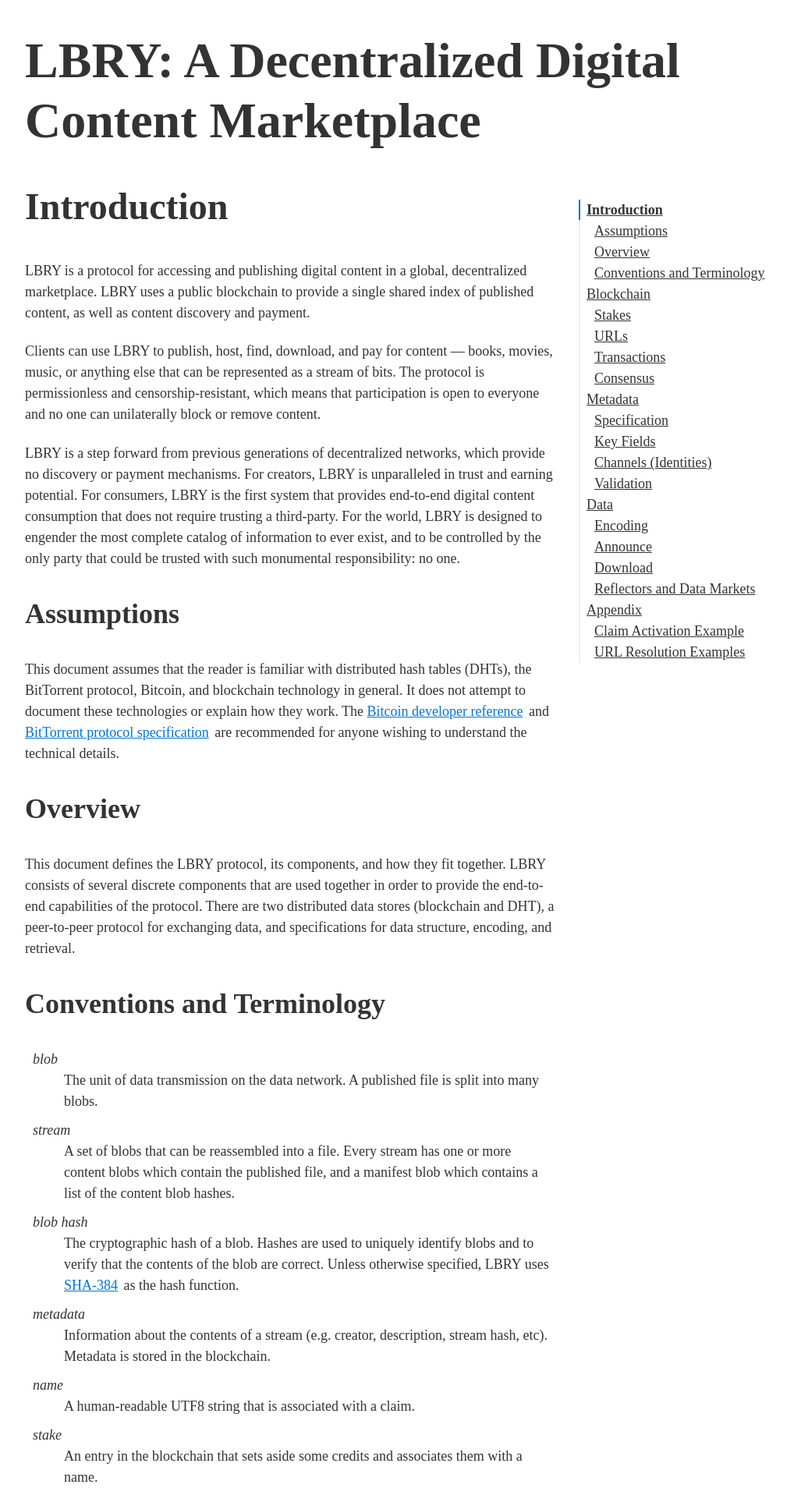
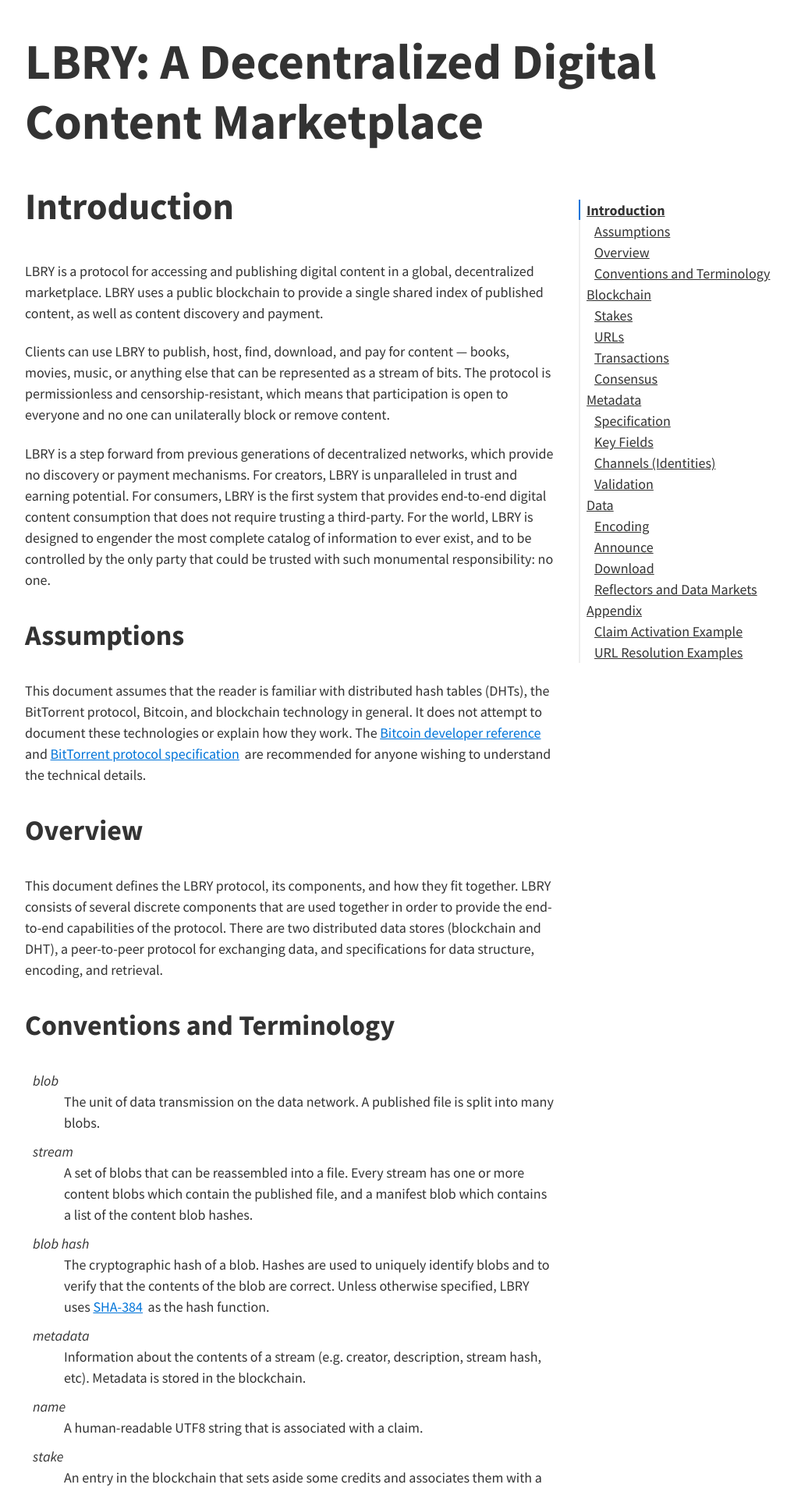
Before and after one commit to lbryio/spec, a Jekyll site: the page built from index.md, in a window 1280 px wide. Shown: the top 1917 px of the page at 78% size, without its empty margins (118-1136 px from the left). Built offline with Jekyll 4.4.1, drawn with Linux system fonts in a browser that asks for light colours.

Commit message:
nicer font

```diff
--- a/_layouts/spec.html
+++ b/_layouts/spec.html
@@ -4,6 +4,7 @@
   <title>{{ site.title }}</title>
   <meta charset="utf-8">
   <meta name="viewport" content="width=device-width,initial-scale=1">
+  <link href="https://fonts.googleapis.com/css?family=Source+Sans+Pro:400,400i,700|Source+Code+Pro:400" rel="stylesheet">
   <link rel="stylesheet" type="text/css" href="/assets/normalize.css">
   <link rel="stylesheet" type="text/css" href="/assets/tocbot.css">
   <link rel="stylesheet" type="text/css" href="/assets/style.css">
--- a/assets/style.css
+++ b/assets/style.css
@@ -7,8 +7,8 @@
     line-height: 1.5;
     color: #333;
     background: #ffffff;
-    font-family: Constantia, "Lucida Bright", Lucidabright, "Lucida Serif", Lucida, "DejaVu Serif," "Bitstream Vera Serif", "Liberation Serif", Georgia, serif;
-    /* font-family: -apple-system,BlinkMacSystemFont,"Segoe UI",Roboto,Oxygen-Sans,Ubuntu,Cantarell,"Helvetica Neue",sans-serif; */
+    font-family: "Source Sans Pro", sans-serif;
+    /* font-family: "Open Sans", sans-serif; */
 }
 
 main {
@@ -130,8 +130,7 @@
 }
 
 code {
-    /* font-family: Consolas, "Andale Mono WT", "Andale Mono", "Lucida Console", "Lucida Sans Typewriter", "DejaVu Sans Mono", "Bitstream Vera Sans Mono", "Liberation Mono", "Nimbus Mono L", Monaco, "Courier New", Courier, monospace; */
-    font-family: SFMono-Regular, Menlo, Monaco, Consolas, "Liberation Mono", "Courier New", monospace;
+    font-family: "Source Code Pro", monospace;
     font-size: 0.9rem;
     color: #B10DC9;
 }
@@ -182,6 +181,9 @@
 table tr {
     border-top: 1px solid #dee2e6;
 }
+th, td {
+    padding-left: 5px;
+}
 table thead tr {
     border-bottom: 2px solid #dee2e6;
 }
```
